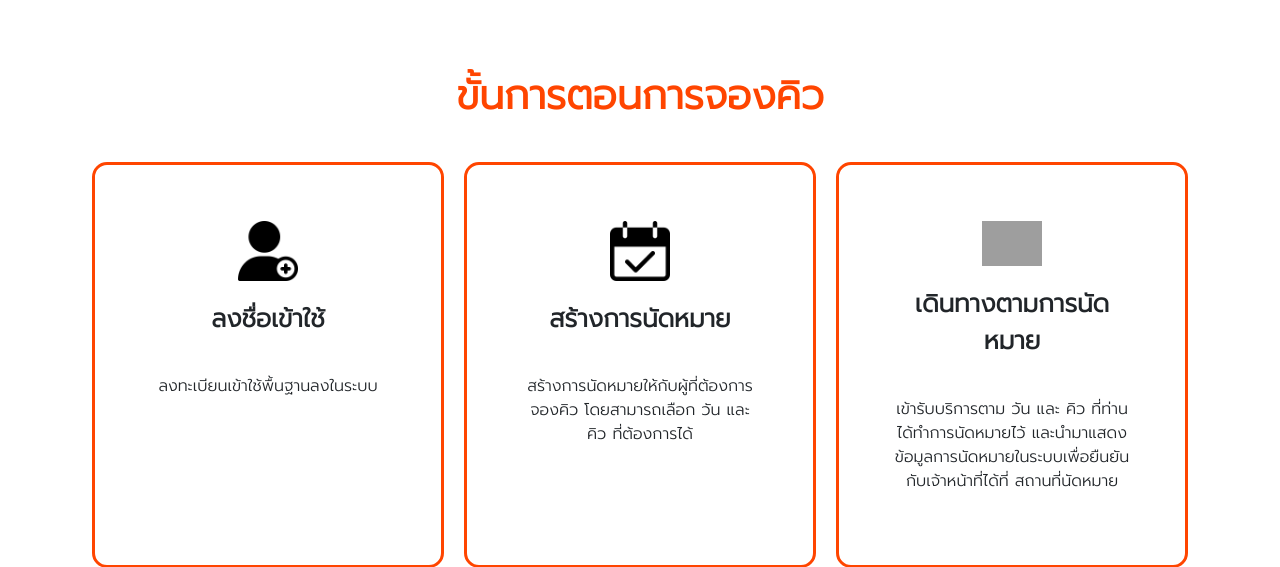
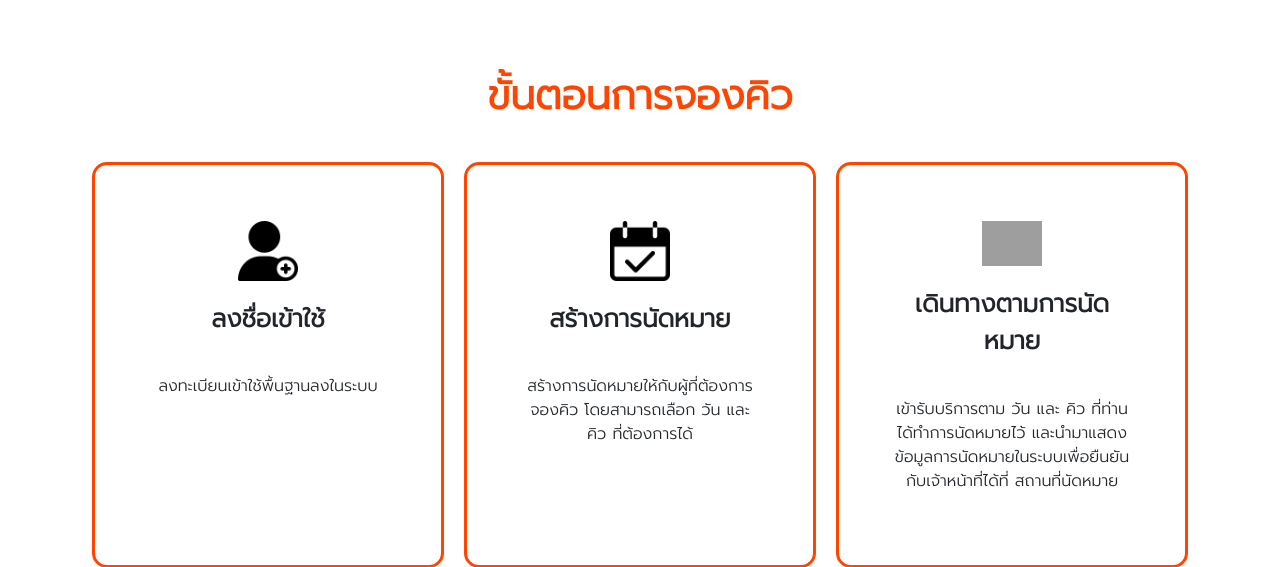
Before and after one commit to CSC-KMITL-DEV/QueKMITL, a Django app: page / in a window 1280 px wide. Shown: the part 96-663 px from the top of the page. Run offline with Django 3.2, Linux system fonts and the light colour scheme; some libraries are stand-ins or nearby versions; grey boxes are pictures that could not be loaded.

Commit message:
index h1 adjust

```diff
--- a/user/templates/index.html
+++ b/user/templates/index.html
@@ -174,7 +174,7 @@
     <div class="container">
         <br />
 
-      <h1><b>ขั้นการตอนการจองคิว</b></h1>
+      <h1><b>ขั้นตอนการจองคิว</b></h1>
 
       <br />
 
```
